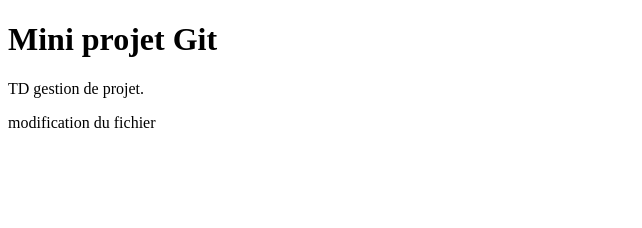
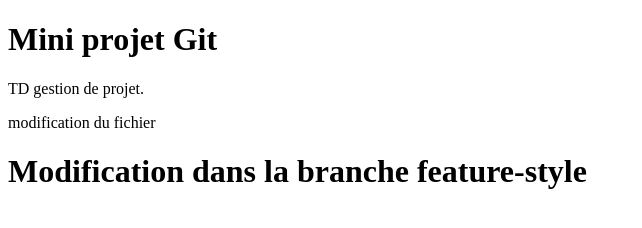
Before and after one commit to YamagaShiny-sudo/Gestion-de-projet, a plain HTML site: page index.html in a window 1280 px wide. Shown: the whole page, without its empty margins (0-642 px from the left). Drawn offline with Linux system fonts and the light colour scheme.

Commit message:
Update 3 index.html

```diff
--- a/index.html
+++ b/index.html
@@ -12,6 +12,7 @@
 
 <p>TD gestion de projet.</p>
 <p>modification du fichier</p>
+<h1>Modification dans la branche feature-style</h1>
 </body>
 
 </html>
```
